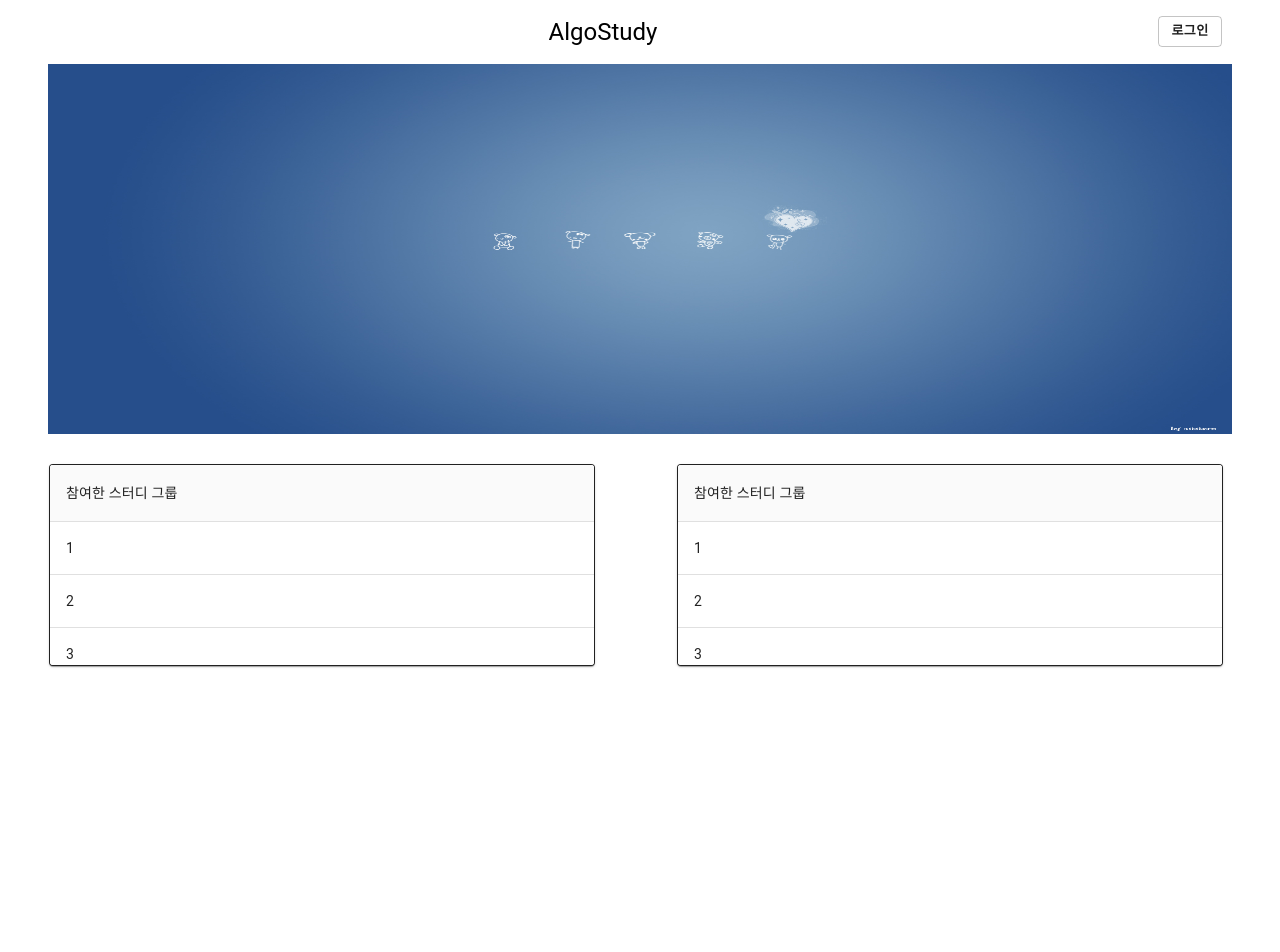
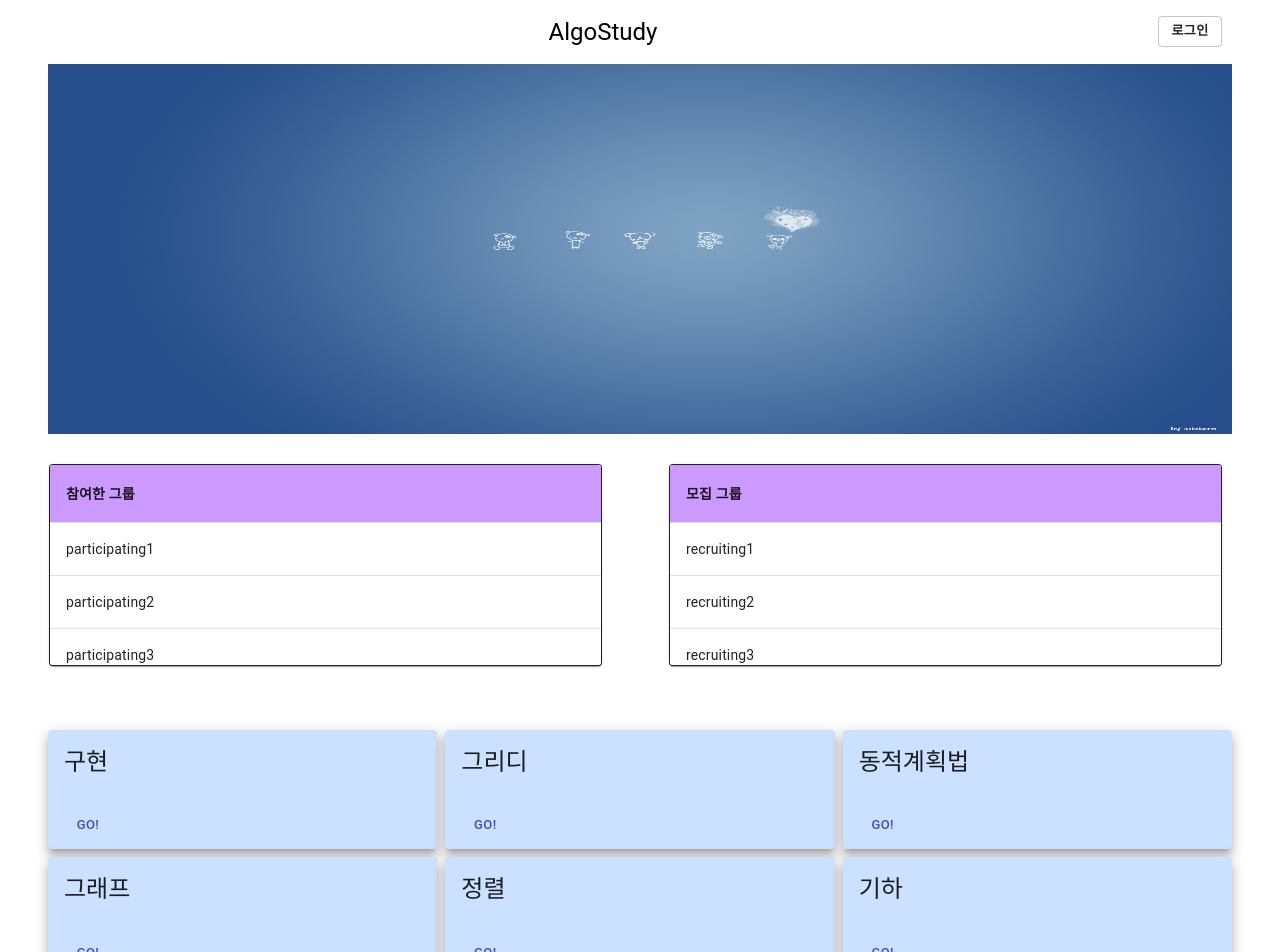
Before and after one commit to kitoha/studyWeb, a React (Create React App) app in the folder frontend/: page / in a window 1280 px wide. Shown: the top 952 px of the page. Before the commit the page ends 800 px from the top, so only its background shows below. Built offline with nearby package versions, Linux system fonts and the light colour scheme.

Commit message:
edit main page

```diff
--- a/frontend/src/components/MainPage/Home.js
+++ b/frontend/src/components/MainPage/Home.js
@@ -1,18 +1,34 @@
 import React from "react";
 import TopTitle from "./TopTilte";
 import ParticipatingGroupList from "./ParticipatingGroupList";
+import ProblemKindCards from "./ProblemKindCards";
 import { Container, Grid } from "@material-ui/core";
 
 function MainPage() {
+  const posts = [
+    {
+      title: "참여한 그룹",
+      key: "participating"
+    },
+    {
+      title: "모집 그룹",
+      key: "recruiting"
+    }
+  ];
+
   return (
     <React.Fragment>
       <Container maxWidth="lg">
         <TopTitle></TopTitle>
-        <Grid container spacing={3}>
+        <Grid item={true} container spacing={1}>
           {[0, 1].map(result => (
-            <ParticipatingGroupList></ParticipatingGroupList>
+            <ParticipatingGroupList
+              key={result}
+              post={posts[result]}
+            ></ParticipatingGroupList>
           ))}
         </Grid>
+        <ProblemKindCards></ProblemKindCards>
       </Container>
     </React.Fragment>
   );
--- a/frontend/src/components/MainPage/ParticipatingGroupList.js
+++ b/frontend/src/components/MainPage/ParticipatingGroupList.js
@@ -15,7 +15,7 @@ function createData(number) {
   return { number };
 }
 
-function ParticipatingGroupList() {
+function ParticipatingGroupList(props) {
   const [dense, setDense] = React.useState(false);
   const rows = [
     createData(1),
@@ -26,7 +26,7 @@ function ParticipatingGroupList() {
   ];
 
   return (
-    <Grid item xs={12} md={6}>
+    <Grid item={true} xs={12} md={6}>
       <TableContainer
         style={{
           marginTop: 30,
@@ -40,20 +40,23 @@ function ParticipatingGroupList() {
       >
         <Table stickyHeader aria-label="sticky table">
           <TableHead>
-            <TableRow
-              style={{
-                backgroundColor: "#f5f5f5",
-                height: "35px"
-              }}
-            >
-              <TableCell>참여한 스터디 그룹</TableCell>
+            <TableRow>
+              <TableCell
+                style={{
+                  backgroundColor: "#CC99FF",
+                  height: "25px",
+                  fontWeight: "bold"
+                }}
+              >
+                {props.post.title}
+              </TableCell>
             </TableRow>
           </TableHead>
           <TableBody>
             {rows.map(row => (
-              <TableRow hover key={row.number}>
+              <TableRow hover key={props.post.key + row.number}>
                 <TableCell component="th" scope="row">
-                  {row.number}
+                  {props.post.key + row.number}
                 </TableCell>
               </TableRow>
             ))}
--- /dev/null
+++ b/frontend/src/components/MainPage/ProblemKindCards.js
@@ -0,0 +1,68 @@
+import React from "react";
+import { makeStyles } from "@material-ui/core/styles";
+import {
+  Container,
+  Grid,
+  Card,
+  Typography,
+  CardActions,
+  CardContent,
+  Button
+} from "@material-ui/core";
+
+const useStyles = makeStyles(theme => ({
+  card: {
+    backgroundColor: "#cce0ff",
+    height: "100%",
+    display: "flex",
+    flexDirection: "column"
+  },
+  cardGrid: {
+    paddingTop: theme.spacing(8),
+    paddingBottom: theme.spacing(8)
+  },
+  cardContent: {
+    flexGrow: 1
+  }
+}));
+
+const cards = [
+  "구현",
+  "그리디",
+  "동적계획법",
+  "그래프",
+  "정렬",
+  "기하",
+  "수학"
+];
+
+const numbers = [0, 1, 2, 3, 4, 5, 6];
+
+function ProblemKindCards() {
+  const classes = useStyles();
+
+  return (
+    <Container className={classes.cardGrid}>
+      <Grid container spacing={1}>
+        {numbers.map(number => (
+          <Grid item={true} key={number} xs={12} sm={6} md={4}>
+            <Card className={classes.card} raised={true}>
+              <CardContent className={classes.cardContent}>
+                <Typography gutterBottom variant="h5" component="h2">
+                  {cards[number]}
+                </Typography>
+              </CardContent>
+              <CardActions>
+                <Button size="small" color="primary">
+                  Go!
+                </Button>
+              </CardActions>
+            </Card>
+          </Grid>
+        ))}
+      </Grid>
+    </Container>
+  );
+}
+
+export default ProblemKindCards;
--- a/frontend/src/components/MainPage/TopTilte.js
+++ b/frontend/src/components/MainPage/TopTilte.js
@@ -19,9 +19,9 @@ function TopTitle() {
   return (
     <React.Fragment>
       <Toolbar>
-        <Grid xs={12} justify="space-between" container>
-          <Grid item></Grid>
-          <Grid item>
+        <Grid item={true} xs={12} justify="space-between" container>
+          <Grid item={true}></Grid>
+          <Grid item={true}>
             <Typography
               component="h2"
               variant="h5"
@@ -33,7 +33,7 @@ function TopTitle() {
               AlgoStudy
             </Typography>
           </Grid>
-          <Grid item>
+          <Grid item={true}>
             <Button
               variant="outlined"
               size="small"
```
